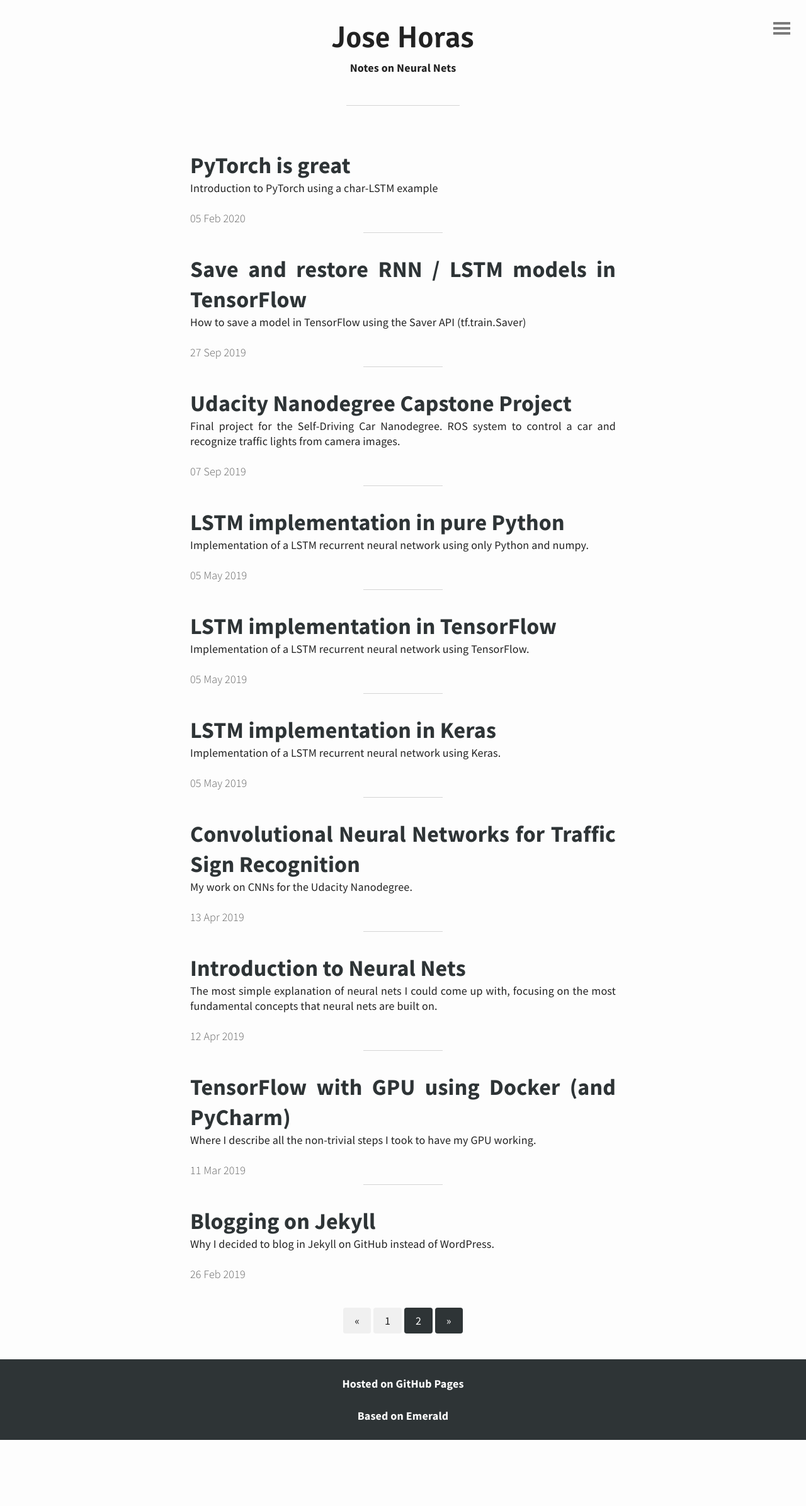
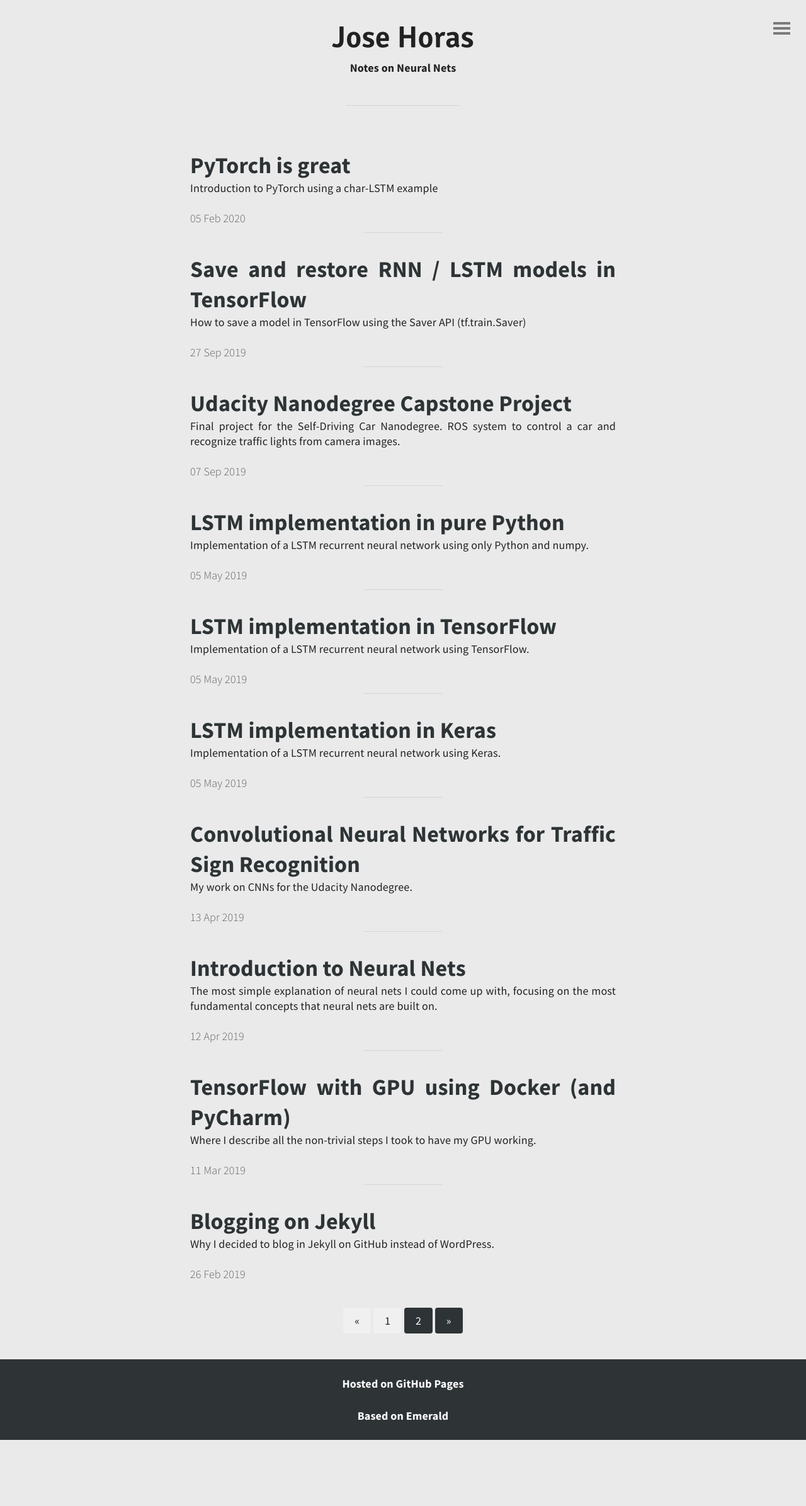
Before and after one commit to josehoras/josehoras.github.io, a Jekyll site: the page built from index.html, in a window 1280 px wide. Shown: the whole page at 63% size. Built offline with Jekyll 4.4.1, drawn with Linux system fonts in a browser that asks for light colours; the list of posts is cut into pages by our own code.

```diff
--- a/_sass/layout.scss
+++ b/_sass/layout.scss
@@ -309,7 +309,7 @@
 	padding-bottom: 105px;
 	// height: 100%;
 	// overflow: hidden;
-	// background-color: #EAEAEB;
+	background-color: #EAEAEB;
 }
 .noscroll {
 	height: 100%;
```
